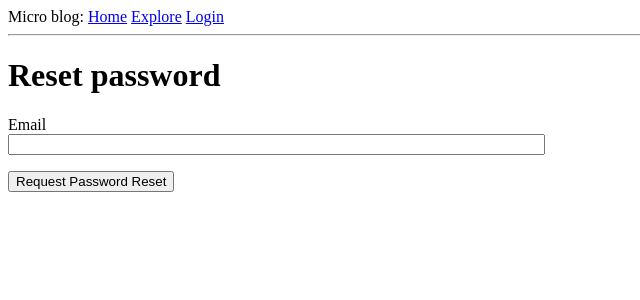
After one commit to satone/flask_habr_mega, a Flask app: page /reset_password_request in a window 1280 px wide. The commit adds this page. Shown: the top 300 px of the page, without its empty margins (0-640 px from the left). Run offline with Flask 2, Linux system fonts and the light colour scheme.

Commit message:
Lesson 09-07. Запрос сброса пароля

```diff
--- a/app/email.py
+++ b/app/email.py
@@ -7,3 +7,7 @@ def send_email(subject, sender, recipients, text_body, html_body):
     msg.body = text_body
     msg.html = html_body
     mail.send(msg)
+
+
+def send_password_reset_email():
+    return None
--- a/app/forms.py
+++ b/app/forms.py
@@ -48,3 +48,8 @@ class EditProfileForm(FlaskForm):
 class PostForm(FlaskForm):
     post = TextAreaField('Say something', validators=[DataRequired(), Length(min=1, max=140)])
     submit = SubmitField('Submit')
+
+
+class ResetPasswordRequestForm(FlaskForm):
+    email = StringField('Email', validators=[DataRequired(), Email()])
+    submit = SubmitField('Request Password Reset')
--- a/app/routes.py
+++ b/app/routes.py
@@ -3,7 +3,8 @@ from flask_login import current_user, login_user, logout_user, login_required
 from werkzeug.urls import url_parse
 
 from app import app, db
-from app.forms import LoginForm, RegistrationForm, EditProfileForm, PostForm
+from app.forms import LoginForm, RegistrationForm, EditProfileForm, PostForm, ResetPasswordRequestForm
+from app.email import send_password_reset_email
 from app.models import User, Post
 from datetime import datetime
 
@@ -139,3 +140,17 @@ def unfollow(username):
     db.session.commit()
     flash(f'You are not following {username}')
     return redirect(url_for('user', username=username))
+
+
+@app.route('/reset_password_request', methods=['GET', 'POST'])
+def reset_password_request():
+    if current_user.is_authenticated:
+        return redirect(url_for('index'))
+    form = ResetPasswordRequestForm()
+    if form.validate_on_submit():
+        _user = User.query.filter_by(email=form.email.data).first()
+        if _user:
+            send_password_reset_email(_user)
+        flash('Check your email for the instructions to reset your password')
+        return redirect(url_for('login'))
+    return render_template('reset_password_request.html', title='Reset Password', form=form)
--- a/app/templates/login.html
+++ b/app/templates/login.html
@@ -7,6 +7,7 @@
     <p>{{ form.username.label }}<br>{{ form.username(size=32) }}<br>{% for error in form.username.errors %}<span style="color:red;">[{{ error }}]</span>{% endfor %}</p>
     <p>{{ form.password.label }}<br>{{ form.password(size=32) }}<br>{% for error in form.password.errors %}<span style="    color:red;">[{{ error }}]</span>{% endfor %}</p>
     <p>{{ form.remember_me() }} {{ form.remember_me.label }}</p>
+    <p>Forgot Your Password? <a href="{{ url_for('reset_password_request') }}">Click to reset It</a></p>
     <p>{{ form.submit() }}</p>
 </form>
 <p>New User? <a href="{{ url_for('register') }}">Click to register!</a></p>
--- /dev/null
+++ b/app/templates/reset_password_request.html
@@ -0,0 +1,20 @@
+{% extends "base.html" %}
+
+{% block content%}
+<h1>
+    Reset password
+</h1>
+<form action="" method="post">
+    {{ form.hidden_tag() }}
+    <p>
+        {{ form.email.label }}<br>
+        {{ form.email(size=64) }}<br>
+        {% for error in form.email.errors %}
+        <span style="color: red;">[{{ error }}]</span>
+        {% endfor %}
+    </p>
+    <p>
+        {{ form.submit() }}
+    </p>
+</form>
+{% endblock %}
```
Also changed, not shown: app.db.
